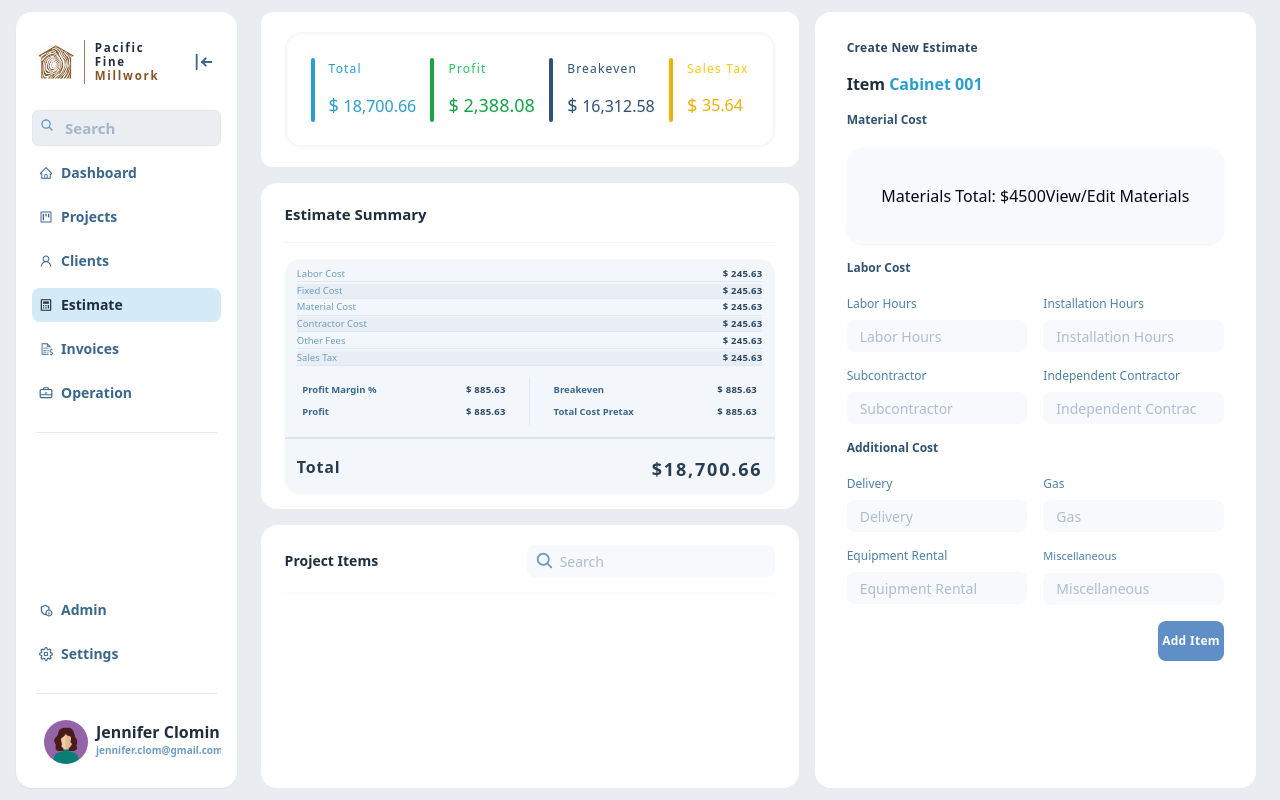
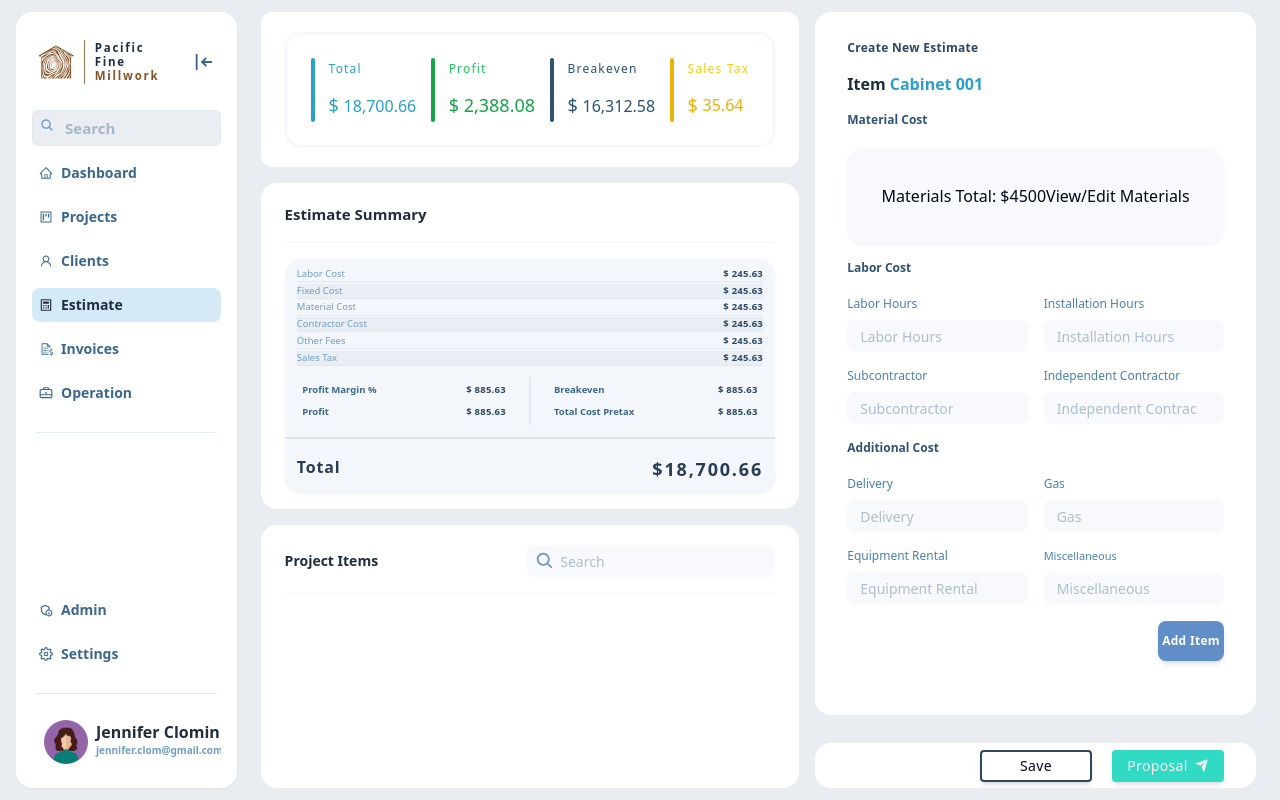
Before and after one commit to asojonih08/business_ops_app, a Next.js app: page /estimate in a window 1280 px wide. Built offline with nearby package versions, Linux system fonts and the light colour scheme.

Commit message:
added save and send proposal button on estimate page

```diff
--- a/app/estimate/page.tsx
+++ b/app/estimate/page.tsx
@@ -1,9 +1,14 @@
 import React from "react";
 import { Input } from "@/components/ui/input";
 import { IoSearch } from "react-icons/io5";
+import { IoIosSend } from "react-icons/io";
+import { RiSendPlaneFill } from "react-icons/ri";
 import CreateEstimate from "@/components/CreateEstimate";
 import { Separator } from "@/components/ui/separator";
 import ProjectTotals from "@/components/ProjectTotals";
+import { Select, SelectTrigger } from "@/components/ui/select";
+import { SelectValue } from "@radix-ui/react-select";
+import { Button } from "@/components/ui/button";
 
 const ICON_SIZE = 14;
 const ICON_SIZE_xl = 19;
@@ -44,7 +49,12 @@ export default function Page() {
 
           <div className="text-[9.5px] 2xl:text-[13px] rounded-2xl bg-accent-50 drop-shadow-sm w-full h-[82%] py-2 pb-5 2xl:py-6 2xl:pb-10">
             {summaryLabels_1.map((label, index) => (
-              <div key={label} className={`${index % 2 === 1 ? "bg-textColor-100" : ""} w-[95%] mx-auto mb-0.5`}>
+              <div
+                key={label}
+                className={`${
+                  index % 2 === 1 ? "bg-textColor-100" : ""
+                } w-[95%] mx-auto mb-0.5`}
+              >
                 <span className="flex justify-between">
                   <span className="text-textColor-400 font-medium">
                     {label}
@@ -129,8 +139,22 @@ export default function Page() {
           <Separator className="w-full h-[1.3px] 2xl:h-[1.8px]  mx-auto bg-textColor-300/10" />
         </div>
       </div>
-      <div className="px-8 py-7 h-full bg-white w-[45%] rounded-2xl flex flex-col gap-4 2xl:gap-6">
-        <CreateEstimate />
+      <div className="w-[45%] flex flex-col gap-2">
+        <div className="pt-7 h-[94%] bg-white rounded-2xl flex flex-col justify-between">
+          <div className="px-8">
+            <CreateEstimate />
+          </div>
+        </div>
+        <span className="flex justify-end items-center gap-5 mt-5 h-[6%] bg-white rounded-2xl pr-8">
+          <Button className="w-28 h-8 shadow-md border-2 border-textColor-800 hover:bg-slate-50 rounded-sm font-medium tracking-wide">
+            Save
+          </Button>
+          <Button className="w-28 h-8 shadow-md hover:bg-[#33b8a6] bg-[#31DAC3] border-none rounded-sm text-white font-medium tracking-wide">
+            <span className="flex items-center gap-1.5">
+              <span>Proposal</span> <RiSendPlaneFill size={15} />
+            </span>
+          </Button>
+        </span>
       </div>
     </div>
   );
--- a/components/AddMaterialsForm.tsx
+++ b/components/AddMaterialsForm.tsx
@@ -51,7 +51,7 @@ export default function AddMaterialsForm() {
 
   return (
     <div className="flex flex-col gap-2 2xl:gap-4 h-[100vh]">
-      <ScrollArea className="bg-textColor-50/40 border-b-[3px] border-textColor-300/50 h-[38%] max-h-[38%]">
+      <ScrollArea className="bg-textColor-50/40 border-b-[3px] border-textColor-300/50 h-[38%] max-h-[38%] 2xl:h-[46%] 2xl:max-h-[46%]">
         <DataTable />
         <span className="h-0"></span>
       </ScrollArea>
@@ -123,8 +123,6 @@ export default function AddMaterialsForm() {
           </span>
         </div>
       </span>
-
-
     </div>
   );
 }
--- a/components/CreateEstimate.tsx
+++ b/components/CreateEstimate.tsx
@@ -32,7 +32,7 @@ focus-visible:ring-transparent focus-visible:border-primary-300/70 focus-visible
 
 export default function CreateEstimate() {
   return (
-    <>
+    <div className="flex flex-col gap-4 2xl:gap-6 justify-between">
       {" "}
       <h1 className="text-textColor-800 tracking-wide font-bold text-xs 2xl:text-sm">
         Create New Estimate
@@ -45,7 +45,7 @@ export default function CreateEstimate() {
         <h2 className="text-xs 2xl:text-base font-bold text-textColor-700 mb-5">
           Material Cost
         </h2>
-        <div className="bg-[#F8F9FD] w-full h-[12vh] rounded-2xl drop-shadow-sm p-5 flex flex-col items-center justify-center">
+        <div className="bg-[#F8F9FD] w-full h-[12vh] rounded-2xl drop-shadow-sm flex flex-col items-center justify-center">
           <Dialog>
             <DialogTrigger>
               <span>Materials Total: $4500</span>
@@ -54,10 +54,10 @@ export default function CreateEstimate() {
             <DialogContent className="max-w-full w-[100vw] h-[100vh]">
               <DialogHeader className="mt-10 flex flex-row items-baseline gap-2 2xl:gap-3">
                 <div className="rounded-xl text-textColor-800 border-textColor-200/50 drop-shadow-md border p-2 grid grid-cols-2 grid-rows-2 gap-1">
-                  <MdHardware size={18} />
-                  <BiSolidCabinet size={18} />
-                  <PiPaintBucketFill size={18} />
-                  <FaBrush size={18} />
+                  <MdHardware className="h-[13px] w-[13px] 2xl:h-[18px] 2xl:w-[18px]" />
+                  <BiSolidCabinet className="h-[13px] w-[13px] 2xl:h-[18px] 2xl:w-[18px]" />
+                  <PiPaintBucketFill className="h-[13px] w-[13px] 2xl:h-[18px] 2xl:w-[18px]" />
+                  <FaBrush className="h-[13px] w-[13px] 2xl:h-[18px] 2xl:w-[18px]" />
                 </div>
                 <div>
                   <DialogTitle className="2xl:text-xl text-textColor-base">
@@ -69,7 +69,7 @@ export default function CreateEstimate() {
                   </DialogDescription>
                 </div>
               </DialogHeader>
-              <Separator className="w-full h-[1.5px] bg-textColor-50 mb-0 2xl:mb-10 mt-6" />
+              <Separator className="w-full h-[1.5px] bg-textColor-50 mb-0 2xl:mb-8 mt-6" />
               <AddMaterialsForm />
             </DialogContent>
           </Dialog>
@@ -155,12 +155,12 @@ export default function CreateEstimate() {
       </div>
       <span className="flex justify-end">
         <Button
-          className="bg-accent-base rounded-lg w-[66px] 2xl:w-20 text-xs 2xl:text-base text-white font-bold tracking-wide duration-150
+          className="bg-accent-base shadow-md rounded-lg w-[66px] 2xl:w-20 text-xs 2xl:text-base text-white font-semibold tracking-wide duration-150
       hover:bg-accent-700"
         >
           Add Item
         </Button>
       </span>
-    </>
+    </div>
   );
 }
```
Lines whose indentation alone changed are shown as unchanged.
